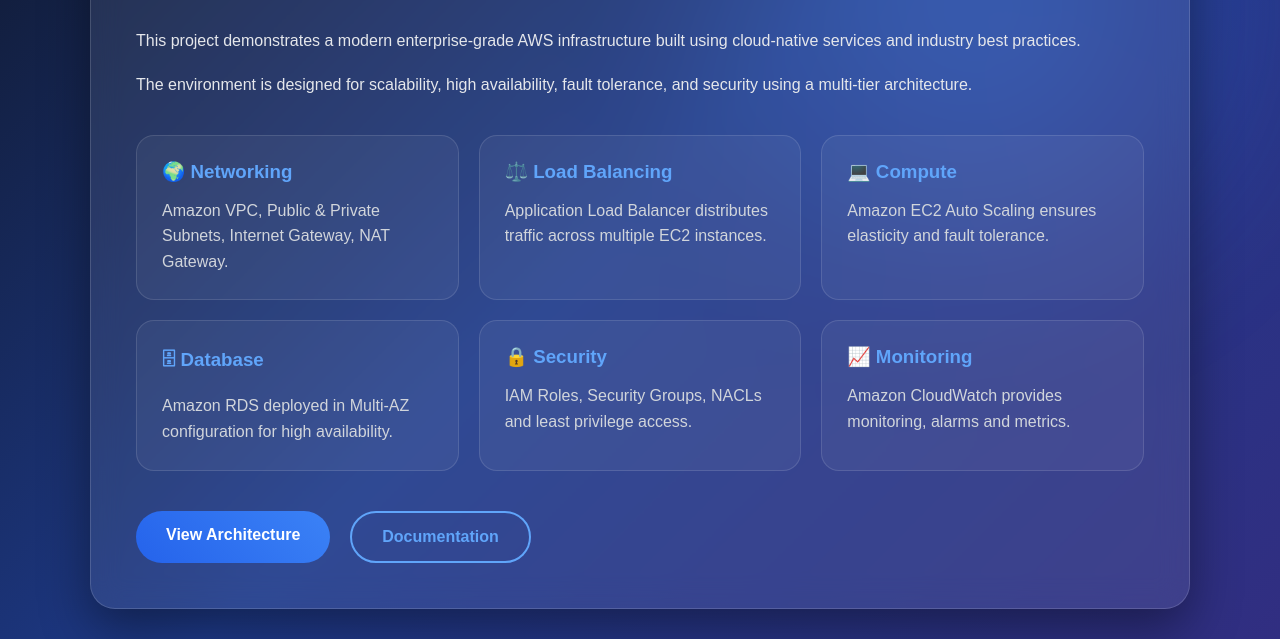
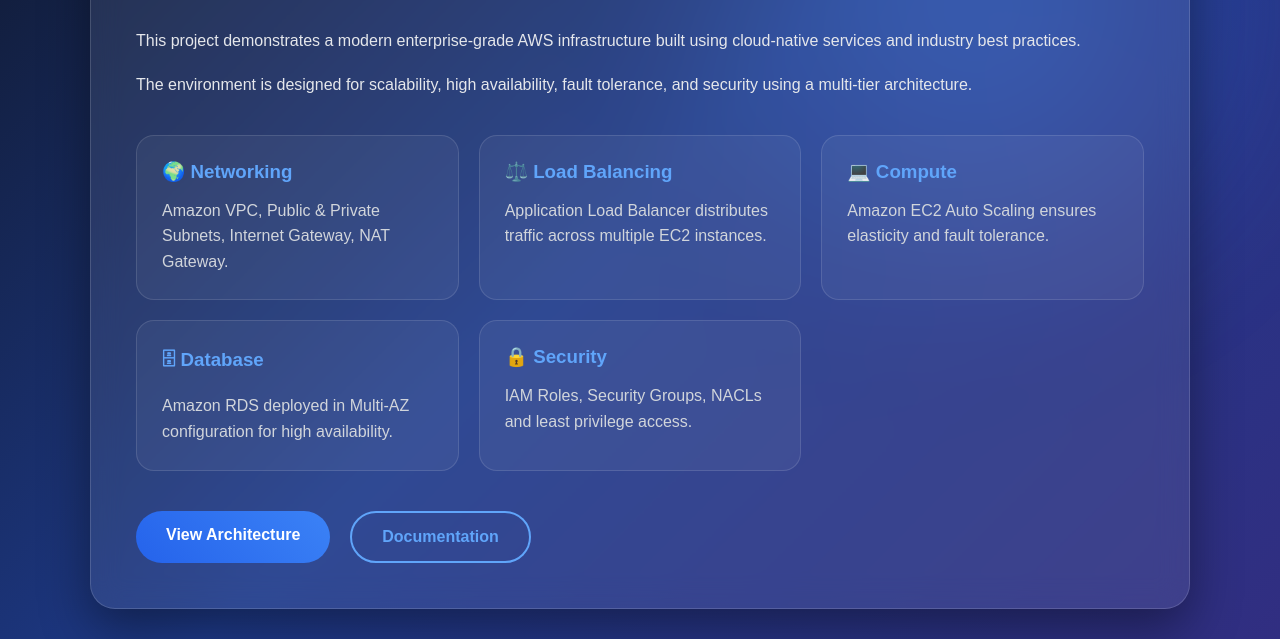
Before and after one commit to BlertinH/aws-self-healing-web-platform, a plain HTML site: page index.html in a window 1280 px wide. Shown: the part 235-874 px from the top of the page. Drawn offline with Linux system fonts and the light colour scheme.

Commit message:
Test automatic deployment

```diff
--- a/index.html
+++ b/index.html
@@ -65,11 +65,6 @@
                 <p>IAM Roles, Security Groups, NACLs and least privilege access.</p>
             </div>
 
-            <div class="feature-card">
-                <h3>📈 Monitoring</h3>
-                <p>Amazon CloudWatch provides monitoring, alarms and metrics.</p>
-            </div>
-
         </div>
 
         <div class="buttons">
```
